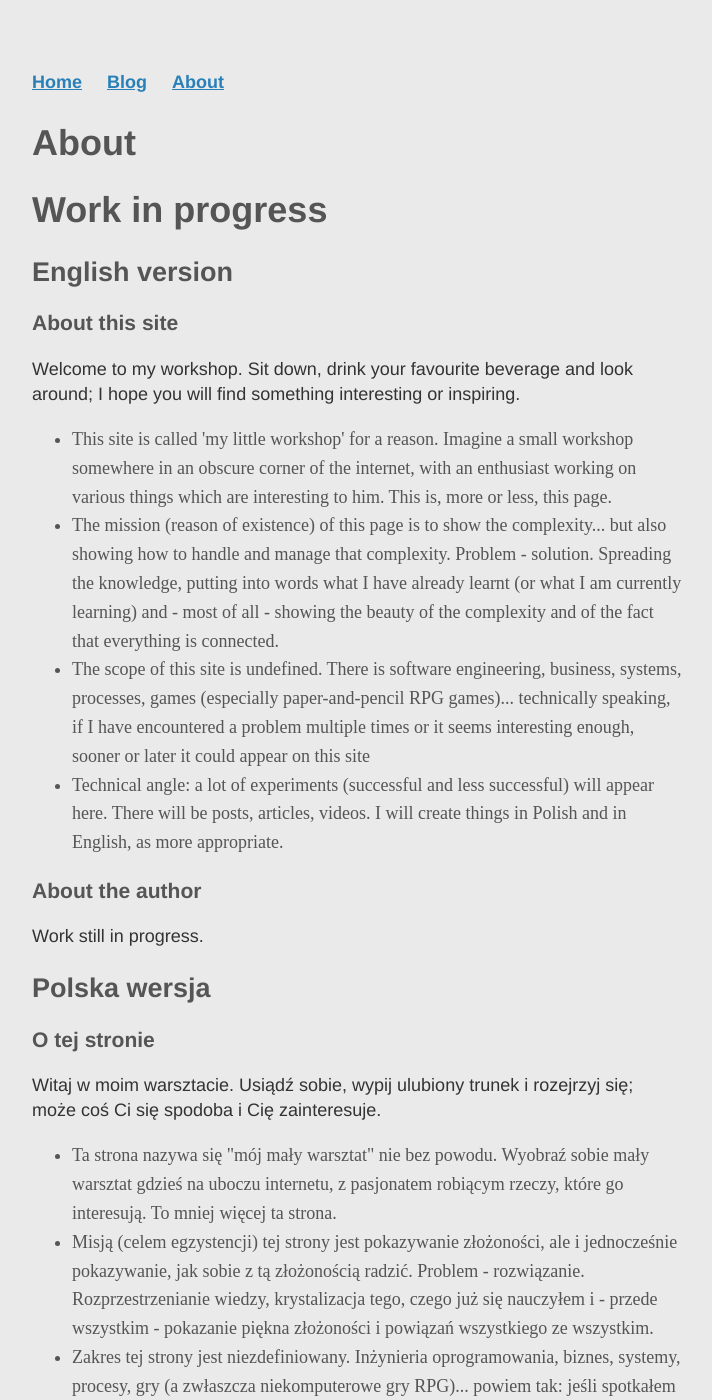
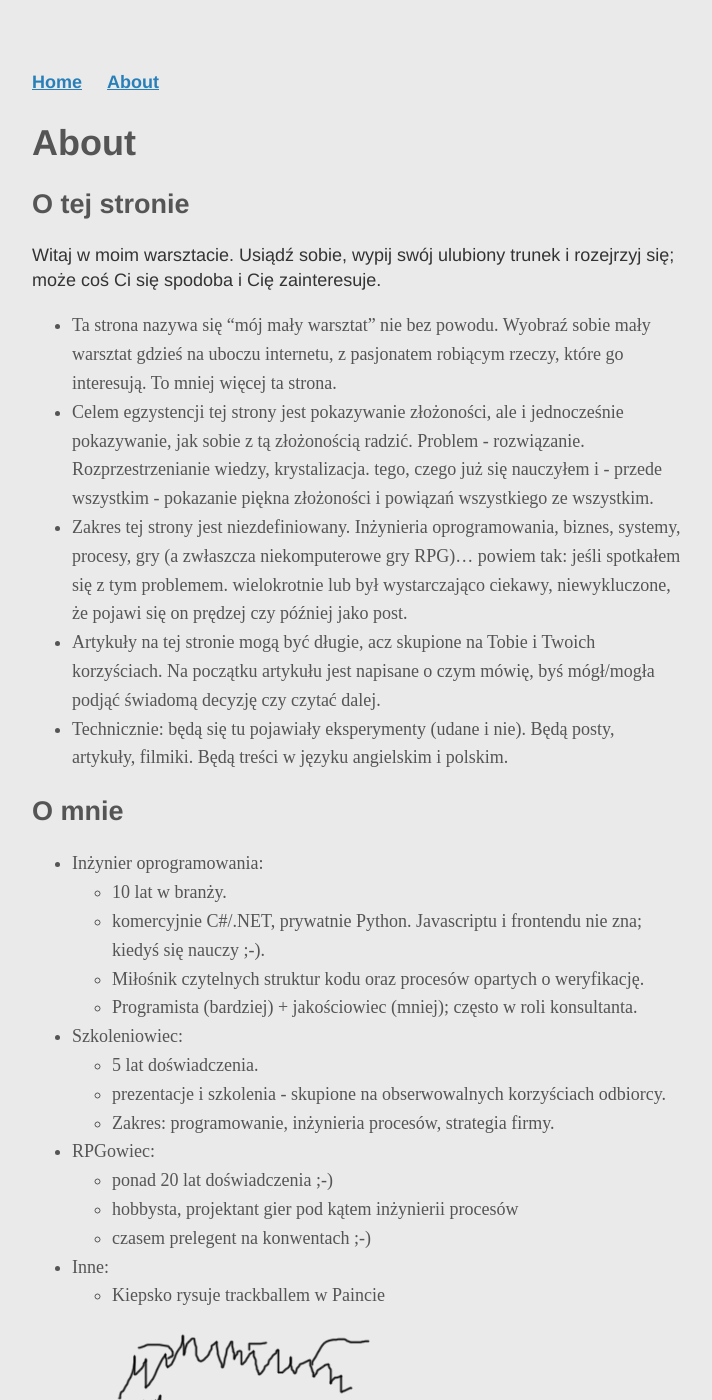
Before and after one commit to ljzolw/ljzolw.github.io, a Jekyll site: the page built from about/index.md, in a window 1280 px wide and 1400 px high. Shown: the whole window, without its empty margins (283-995 px from the left). Built offline with Jekyll 4.4.1, drawn with Linux system fonts in a browser that asks for light colours; some of the changed text lies outside the part shown.

Commit message:
Technical stuff - deleted pointless EN part of the site and moved html to md.

```diff
--- a/_layouts/default.html
+++ b/_layouts/default.html
@@ -9,7 +9,6 @@
 			<nav>
                 <ul>
                     <li><a href="/">Home</a></li>
-                    <li><a href="/blog">Blog</a></li>
                     <li><a href="/about">About</a></li>
                 </ul>
             </nav>
--- a/about/index.html
+++ /dev/null
@@ -1,34 +0,0 @@
----
-layout: default
-title: About
----
-
-<h1>{{ page.title }}</h1>
-<div class="container">
-    <div class="blurb">
-        <h1>Work in progress</h1>
-        <h2>English version</h2>
-        <h3>About this site</h3>
-        <p>Welcome to my workshop. Sit down, drink your favourite beverage and look around; I hope you will find something interesting or inspiring.</p>
-        <ul>
-            <li>This site is called 'my little workshop' for a reason. Imagine a small workshop somewhere in an obscure corner of the internet, with an enthusiast working on various things which are interesting to him. This is, more or less, this page.</li>
-            <li>The mission (reason of existence) of this page is to show the complexity... but also showing how to handle and manage that complexity. Problem - solution. Spreading the knowledge, putting into words what I have already learnt (or what I am currently learning) and - most of all - showing the beauty of the complexity and of the fact that everything is connected.</li>
-            <li>The scope of this site is undefined. There is software engineering, business, systems, processes, games (especially paper-and-pencil RPG games)... technically speaking, if I have encountered a problem multiple times or it seems interesting enough, sooner or later it could appear on this site</li>
-            <li>Technical angle: a lot of experiments (successful and less successful) will appear here. There will be posts, articles, videos. I will create things in Polish and in English, as more appropriate.</li>
-        </ul>
-        <h3>About the author</h3>
-        <p>Work still in progress.</p>
-        <h2>Polska wersja</h2>
-        <h3>O tej stronie</h3>
-        <p>Witaj w moim warsztacie. Usiądź sobie, wypij ulubiony trunek i rozejrzyj się; może coś Ci się spodoba i Cię zainteresuje.</p>
-        <ul>
-            <li>Ta strona nazywa się "mój mały warsztat" nie bez powodu. Wyobraź sobie mały warsztat gdzieś na uboczu internetu, z pasjonatem robiącym rzeczy, które go interesują. To mniej więcej ta strona.</li>
-            <li>Misją (celem egzystencji) tej strony jest pokazywanie złożoności, ale i jednocześnie pokazywanie, jak sobie z tą złożonością radzić. Problem - rozwiązanie. Rozprzestrzenianie wiedzy, krystalizacja tego, czego już się nauczyłem i - przede wszystkim - pokazanie piękna złożoności i powiązań wszystkiego ze wszystkim.</li>
-            <li>Zakres tej strony jest niezdefiniowany. Inżynieria oprogramowania, biznes, systemy, procesy, gry (a zwłaszcza niekomputerowe gry RPG)... powiem tak: jeśli spotkałem się z tym problemem wielokrotnie lub był wystarczająco ciekawy, niewykluczone, że pojawi się on prędzej czy później jako post.</li>
-            <li>Technicznie: będą się tu pojawiały eksperymenty (udane i nie). Będą posty, artykuły, filmiki. Będą treści w języku angielskim i polskim.</li>
-        </ul>
-        <h3>O autorze</h3>
-        <p>Nadal nad tym pracuję.</p>
-    </div><!-- /.blurb -->
-
-    </div><!-- /.container -->
--- /dev/null
+++ b/about/index.md
@@ -0,0 +1,40 @@
+---
+layout: default
+title: About
+---
+
+# {{ page.title }}
+
+## O tej stronie
+
+Witaj w moim warsztacie. Usiądź sobie, wypij swój ulubiony trunek i rozejrzyj się; może coś Ci się spodoba i Cię zainteresuje.
+
+* Ta strona nazywa się "mój mały warsztat" nie bez powodu. Wyobraź sobie mały warsztat gdzieś na uboczu internetu, z pasjonatem robiącym rzeczy, które go interesują. To mniej więcej ta strona.
+* Celem egzystencji tej strony jest pokazywanie złożoności, ale i jednocześnie pokazywanie, jak sobie z tą złożonością radzić. Problem - rozwiązanie. Rozprzestrzenianie wiedzy, krystalizacja. tego, czego już się nauczyłem i - przede wszystkim - pokazanie piękna złożoności i powiązań wszystkiego ze wszystkim.
+* Zakres tej strony jest niezdefiniowany. Inżynieria oprogramowania, biznes, systemy, procesy, gry (a zwłaszcza niekomputerowe gry RPG)... powiem tak: jeśli spotkałem się z tym problemem. wielokrotnie lub był wystarczająco ciekawy, niewykluczone, że pojawi się on prędzej czy później jako post.
+* Artykuły na tej stronie mogą być długie, acz skupione na Tobie i Twoich korzyściach. Na początku artykułu jest napisane o czym mówię, byś mógł/mogła podjąć świadomą decyzję czy czytać dalej.
+* Technicznie: będą się tu pojawiały eksperymenty (udane i nie). Będą posty, artykuły, filmiki. Będą treści w języku angielskim i polskim.
+
+## O mnie
+
+* Inżynier oprogramowania:
+    * 10 lat w branży.
+    * komercyjnie C#/.NET, prywatnie Python. Javascriptu i frontendu nie zna; kiedyś się nauczy ;-).
+    * Miłośnik czytelnych struktur kodu oraz procesów opartych o weryfikację.
+    * Programista (bardziej) + jakościowiec (mniej); często w roli konsultanta.
+* Szkoleniowiec:
+    * 5 lat doświadczenia.
+    * prezentacje i szkolenia - skupione na obserwowalnych korzyściach odbiorcy.
+    * Zakres: programowanie, inżynieria procesów, strategia firmy.
+* RPGowiec:
+    * ponad 20 lat doświadczenia ;-)
+    * hobbysta, projektant gier pod kątem inżynierii procesów
+    * czasem prelegent na konwentach ;-)
+* Inne:
+    * Kiepsko rysuje trackballem w Paincie
+
+![_Rysunek: kiepsko narysowany przeze mnie autoportret swojej twarzy w paincie. Zawiera dwa kiepsko narysowane żółwie._](/img/about/ljzolw.png)
+
+## Kontakt
+
+Jeszcze nad tym pracuję.
```
Also changed, not shown: _posts/2017-02-18-kapital-spoleczny-miku.md (+1 -1 lines), blog/index.html (deleted, +0 -23 lines), blog/index.md (added, +6 -0 lines), index.html (deleted, +0 -13 lines), index.md (added, +14 -0 lines), img/171104/ljzolw.png (added), img/about/ljzolw.png (added).
